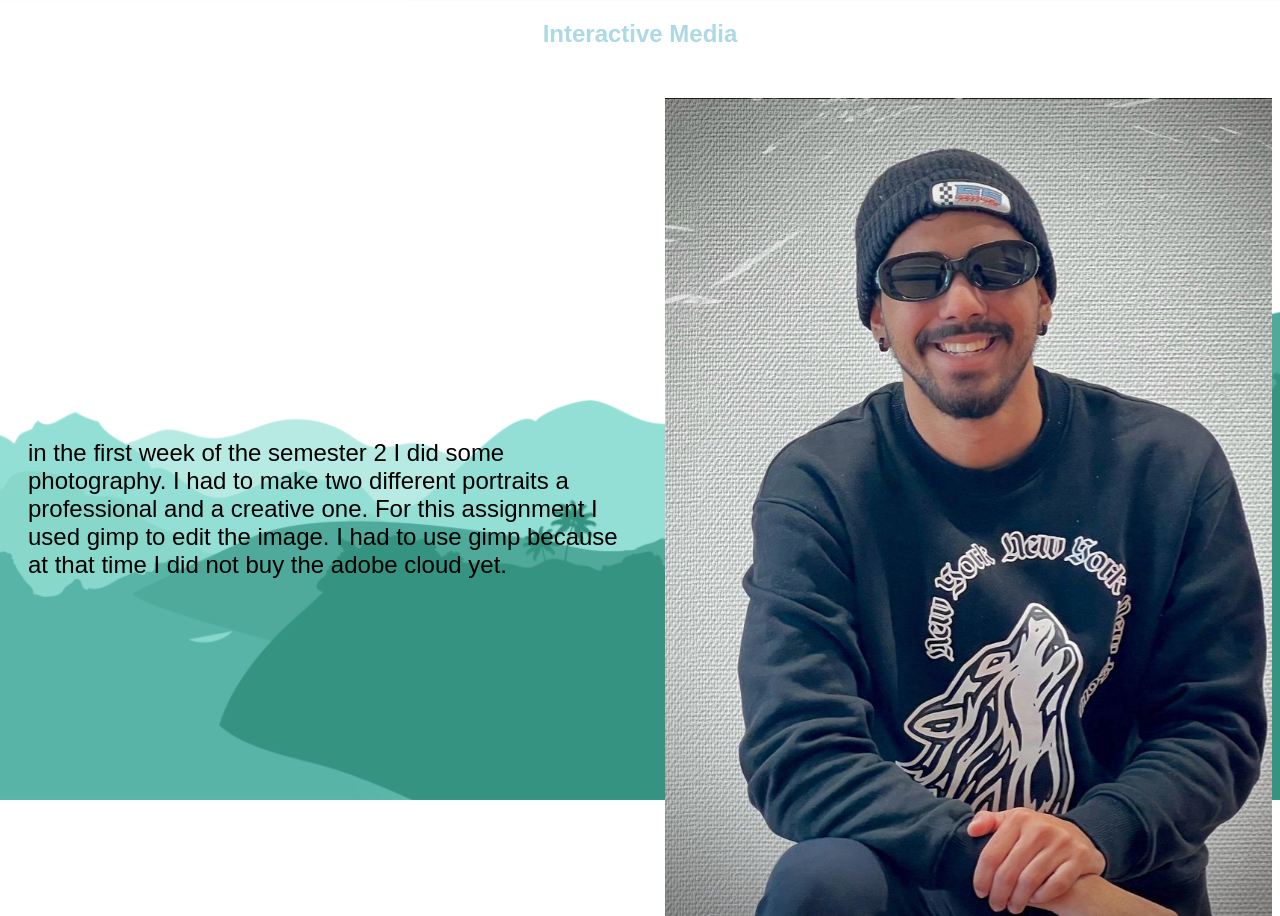
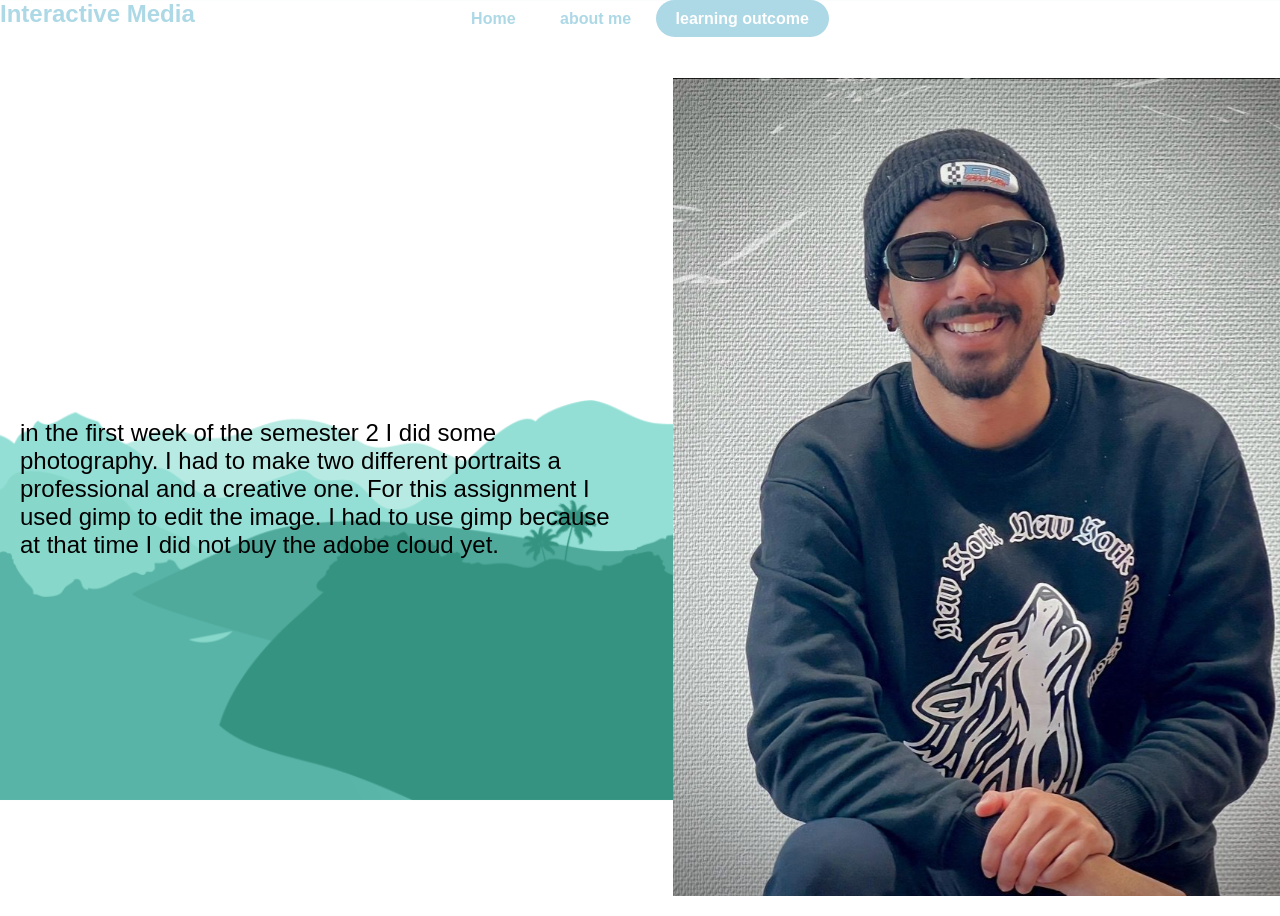
Before and after one commit to i535599/portfolio-sem2, a plain HTML site: page Iterative.html in a window 1280 px wide. Shown: the top 916 px of the page. Drawn offline with Linux system fonts and the light colour scheme.

Commit message:
everything conectted

```diff
--- a/Iterative.html
+++ b/Iterative.html
@@ -4,9 +4,17 @@
     <meta charset="UTF-8">
     <meta name="viewport" content="width=device-width, initial-scale=1.0">
     <title>Interactive Design</title>
-    <link rel="stylesheet" href="./css/slide.css">
+    <link rel="stylesheet" href="./css/style.css">
 </head>
 <body>
+    <div class="nav-container">
+        <ul class="navi">
+            <li><a href="index.html" >Home</a></li>
+            <li><a href="./index.html#about">about me</a></li>
+            <li><a href="./index.html#learning-outcomes"class="active">learning outcome</a></li>
+
+        </ul>
+    </div>
     <div class="title">
         <h2>Interactive Media</h2>
     </div>
--- a/css/slide.css
+++ /dev/null
@@ -1,40 +0,0 @@
-body {
-    background-image: url(../images/back1.png);
-    background-position: center;
-    background-attachment: fixed;
-    background-repeat: no-repeat;
-    background-size: cover;
-    font-family: Arial, sans-serif; /* Improved readability */
-}
-.title {
-    text-align: center;
-    color: lightblue;
-    margin-bottom: 20px;
-}
-.container {
-    width: 100%;
-}
-.section {
-    display: flex;
-    justify-content: space-around;
-    align-items: center;
-    margin: 50px 0;
-}
-.text, .image {
-    flex-basis: 50%;
-}
-.text {
-    padding: 20px;
-    color: rgb(0, 0, 0); /* Ensures text color consistency */
-    font-size: 1.5em;
-}
-.image.right {
-    text-align: right;
-}
-.image.left {
-    text-align: left;
-}
-.image img {
-    max-width: 100%;
-    height: auto;
-}
--- a/css/style.css
+++ b/css/style.css
@@ -12,7 +12,7 @@ body{
     background-attachment: fixed;
     background-repeat: no-repeat;
     background-size: cover;
-    font-family: Arial, sans-serif; /* Improved readability */
+    font-family: Arial, sans-serif;
 
 
 }
@@ -89,7 +89,7 @@ header{
     justify-content: center;
     text-align: center;
     background-color: #ffffff;
-    transition: transform 0.3s ease-in-out; /* Smooth transition for scaling */
+    transition: transform 0.3s ease-in-out;
 }
 
 .outcome-box p {
@@ -101,7 +101,7 @@ header{
 }
 
 .outcome-box:hover {
-    transform: scale(1.05); /* Scales box up slightly on hover */
+    transform: scale(1.05);
     color: #feffff;
     background-color: #003329;
 }
@@ -118,41 +118,41 @@ header{
 }
 .sec {
     position: relative;
-    background: #003329; /* Matches mountain/more solid background */
+    background: #003329;
     padding: 100px;
     z-index: 2; /* Keeps this section above the default stacking context */
-    margin-bottom: 150px; /* Increased space below this section */
+    margin-bottom: 150px;
 }
 
 #learning-outcomes {
-    position: relative; /* Ensures z-index is applied correctly */
+    position: relative;
     display: flex;
-    flex-wrap: wrap; /* Adjusts to wrap boxes if you decide against scrolling */
-    justify-content: center; /* Keeps items centered */
-    gap: 20px; /* Keeps space between boxes */
+    flex-wrap: wrap;
+    justify-content: center;
+    gap: 20px;
     padding: 100px;
-    width: 100%; /* Full width */
-    margin-top: 50px; /* Added space at the top for clearer separation */
-    background: #003329; /* Matches the .sec background for seamless transition */
-    box-shadow: 0 4px 8px rgba(0,0,0,0.1); /* Adds depth */
-    z-index: 3; /* Ensures it's above the .sec section */
+    width: 100%;
+    margin-top: 50px;
+    background: #003329;
+    box-shadow: 0 4px 8px rgba(0,0,0,0.1);
+    z-index: 3;/
 }
 
 .learning-outcomes-title {
-    width: 100%; /* Ensures the title spans the full width of its container */
-    text-align: center; /* Centers the title text */
-    color: #ffffff; /* Adjusted for visibility */
-    font-size: 3em; /* Visibility and emphasis */
-    margin-bottom: 20px; /* Increased space between the title and boxes */
+    width: 100%;
+    text-align: center;
+    color: #ffffff;
+    font-size: 3em;
+    margin-bottom: 20px;
 }
 
 
 /* Learning outcome*/
 
 .title {
-    text-align: center;
+
     color: lightblue;
-    margin-bottom: 20px;
+    left: 60px;
 }
 .container {
     width: 100%;
@@ -168,7 +168,7 @@ header{
 }
 .text {
     padding: 20px;
-    color: rgb(0, 0, 0); /* Ensures text color consistency */
+    color: rgb(0, 0, 0);
     font-size: 1.5em;
 }
 .image.right {
@@ -181,3 +181,44 @@ header{
     max-width: 100%;
     height: auto;
 }
+
+/*learning nav*/
+
+
+
+.nav-container {
+    background: none;
+    color: white;
+    text-align: center;
+    padding: 10px 0;
+    position: fixed;
+    width: 100%;
+    top: 0;
+    left: 0;
+    z-index: 1000;
+}
+
+.navi {
+    list-style: none;
+    padding: 0;
+    margin: 0;
+    display: inline-block;
+}
+
+.navi li {
+    display: inline;
+}
+
+.navi li a {
+    text-decoration: none;
+    color: lightblue;
+    font-weight: 600;
+    padding: 10px 20px;
+    border-radius: 20px;
+    transition: background 0.3s, color 0.3s;
+}
+
+.navi li a:hover, .navi li a.active {
+    background: lightblue;
+    color: white;
+}
```
Also changed, not shown: devolpment.html (+9 -1 lines), interactive.html (+12 -0 lines), personal.html (+9 -1 lines), proff.html (+9 -1 lines), script.js (line endings or trailing spaces).
